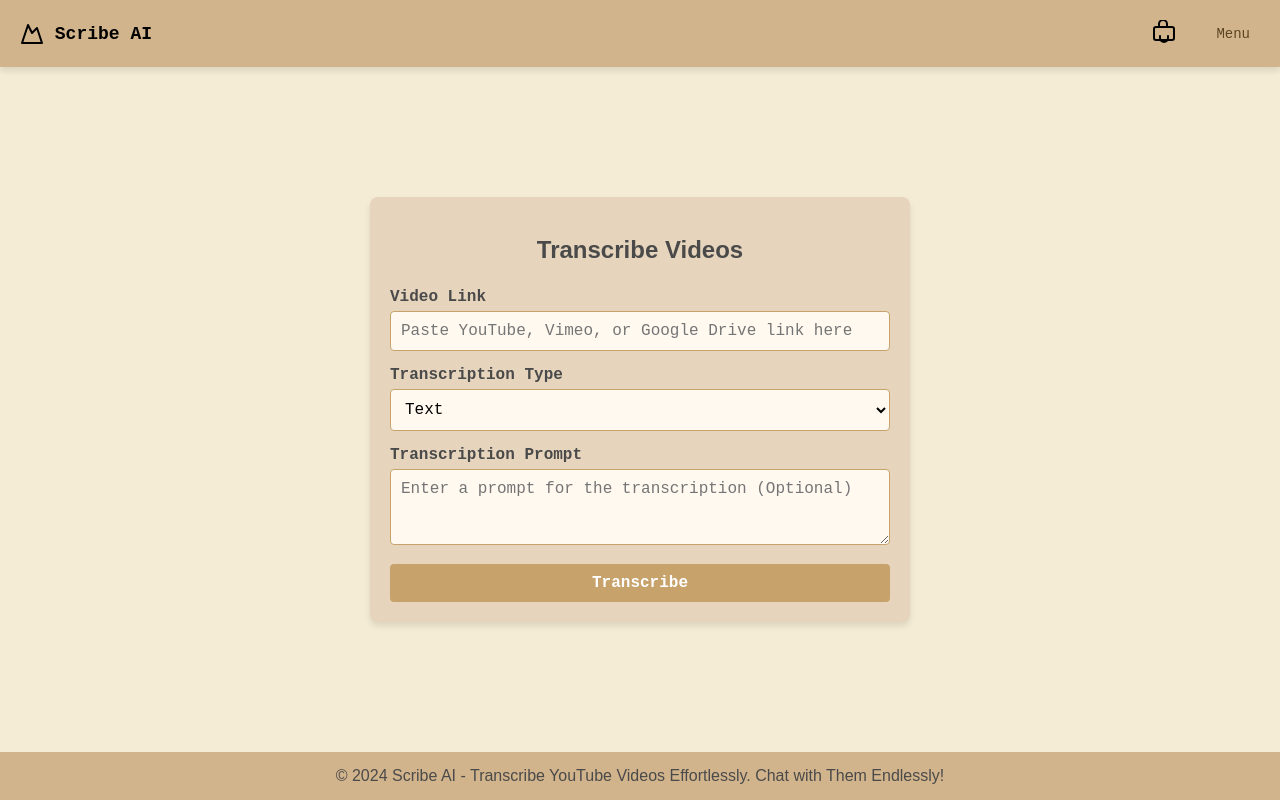
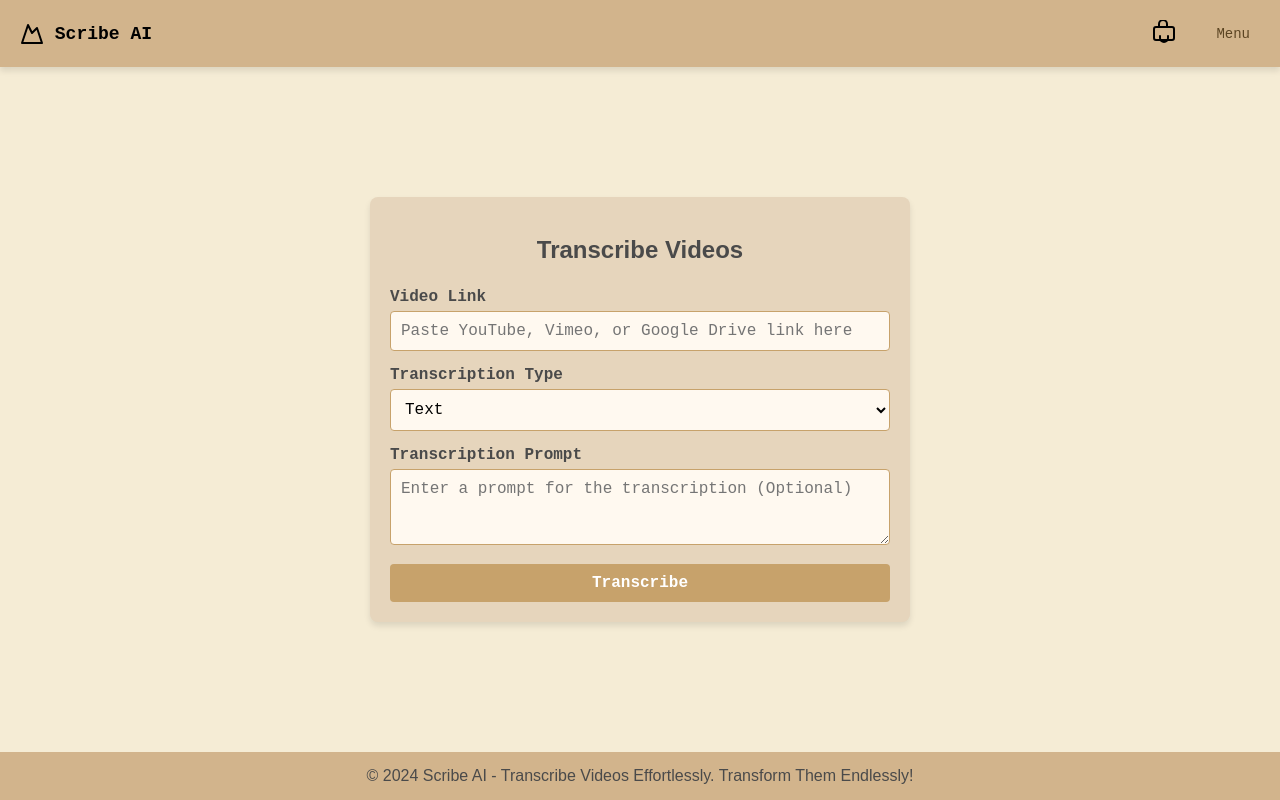
Before and after one commit to T-rav/videoscribe, a React (Create React App) app in the folder src/ui/scribe/: page / in a window 1280 px wide. Built offline with nearby package versions, Linux system fonts and the light colour scheme.

Commit message:
updated footer

```diff
--- a/src/ui/scribe/src/components/Footer/Footer.tsx
+++ b/src/ui/scribe/src/components/Footer/Footer.tsx
@@ -5,7 +5,7 @@ const Footer: React.FC = () => {
   return (
     <footer className="footer">
       <div className="footer-content">
-        <p>© 2024 Scribe AI - Transcribe YouTube Videos Effortlessly. Chat with Them Endlessly!</p>
+        <p>© 2024 Scribe AI - Transcribe Videos Effortlessly. Transform Them Endlessly!</p>
       </div>
     </footer>
   );
```
